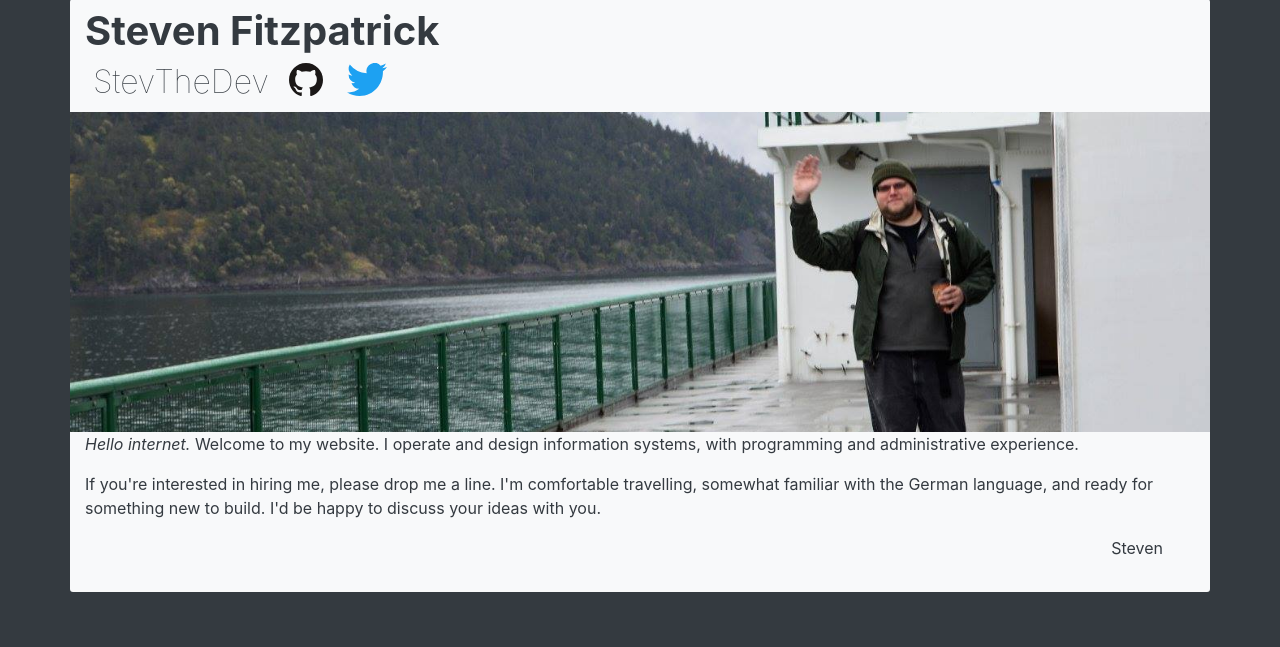
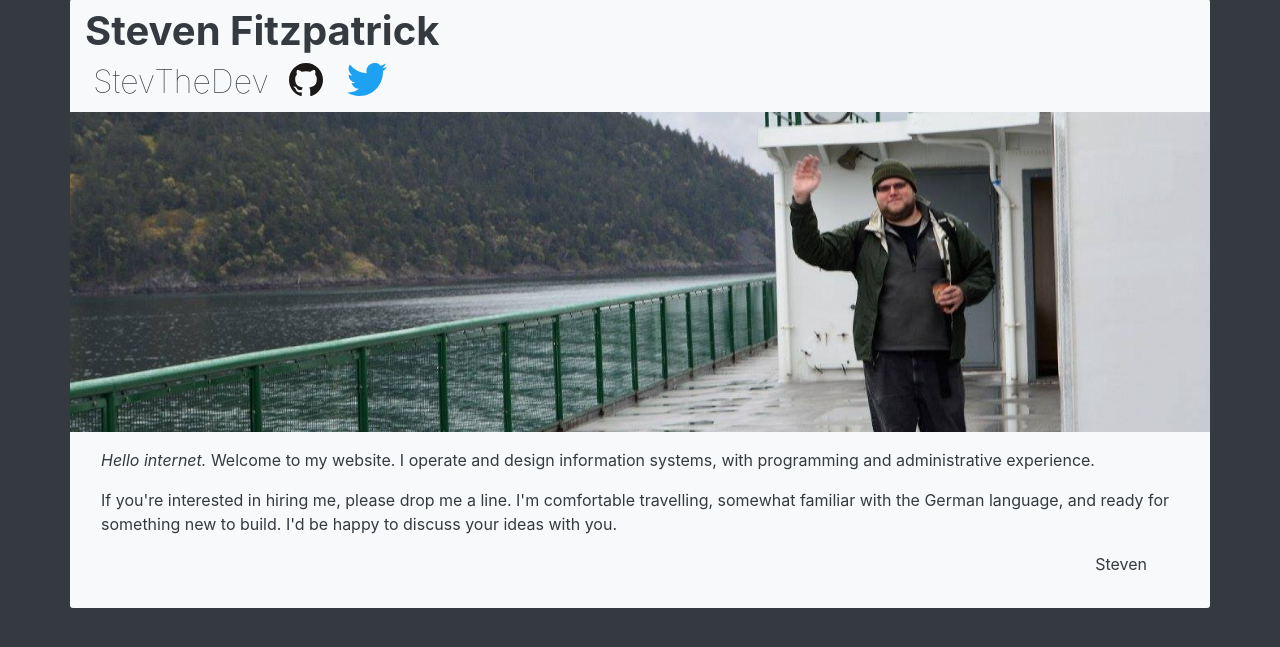
Before and after one commit to StevTheDev/aboutme-django, a Django app: template aboutme/templates/aboutme/aboutme_home.html in a window 1280 px wide. Shown: the part 57-704 px from the top of the page. Run offline with Django 3.2, Linux system fonts and the light colour scheme; the template is opened without the code that fills it, so the values that code supplies are empty; some libraries are stand-ins or nearby versions.

Commit message:
Futz with css

```diff
--- a/aboutme/static/css/main.css
+++ b/aboutme/static/css/main.css
@@ -3,8 +3,8 @@
     border-radius: 3px 3px 0px 0px;
 }
 
-.aboutme_banner {
-    height: 800px;
+.aboutme-body {
+    margin: 1rem;
 }
 
 .aboutme h1 {
--- a/aboutme/templates/aboutme/aboutme_home.html
+++ b/aboutme/templates/aboutme/aboutme_home.html
@@ -26,7 +26,9 @@ Welcome
         <div class="col-sm-12 bg-light text-dark info">
             <div class="row">
                 <div class="col-12">
-                    {% include 'aboutme/aboutme_home_body.html' %}
+                    <div class="aboutme-body">
+                        {% include 'aboutme/aboutme_home_body.html' %}
+                    </div>
                 </div>
             </div>
         </div>
```
